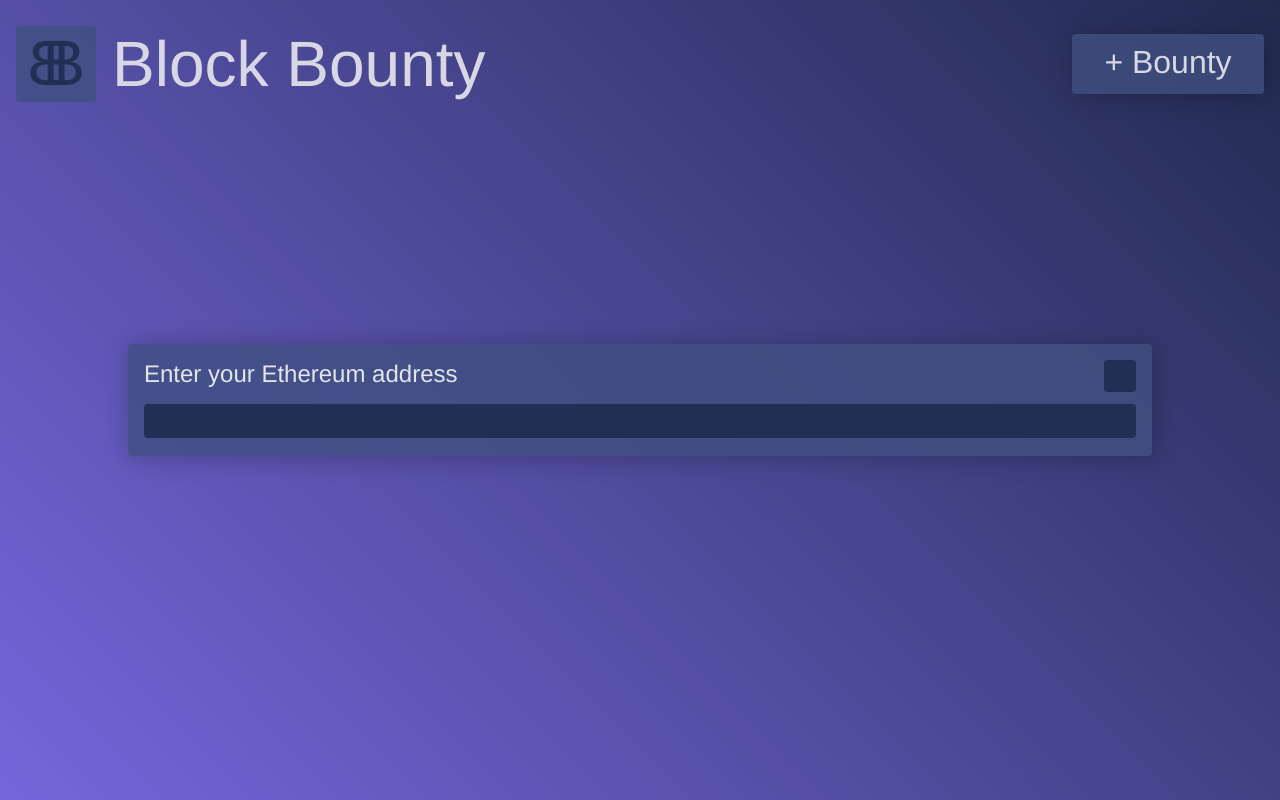
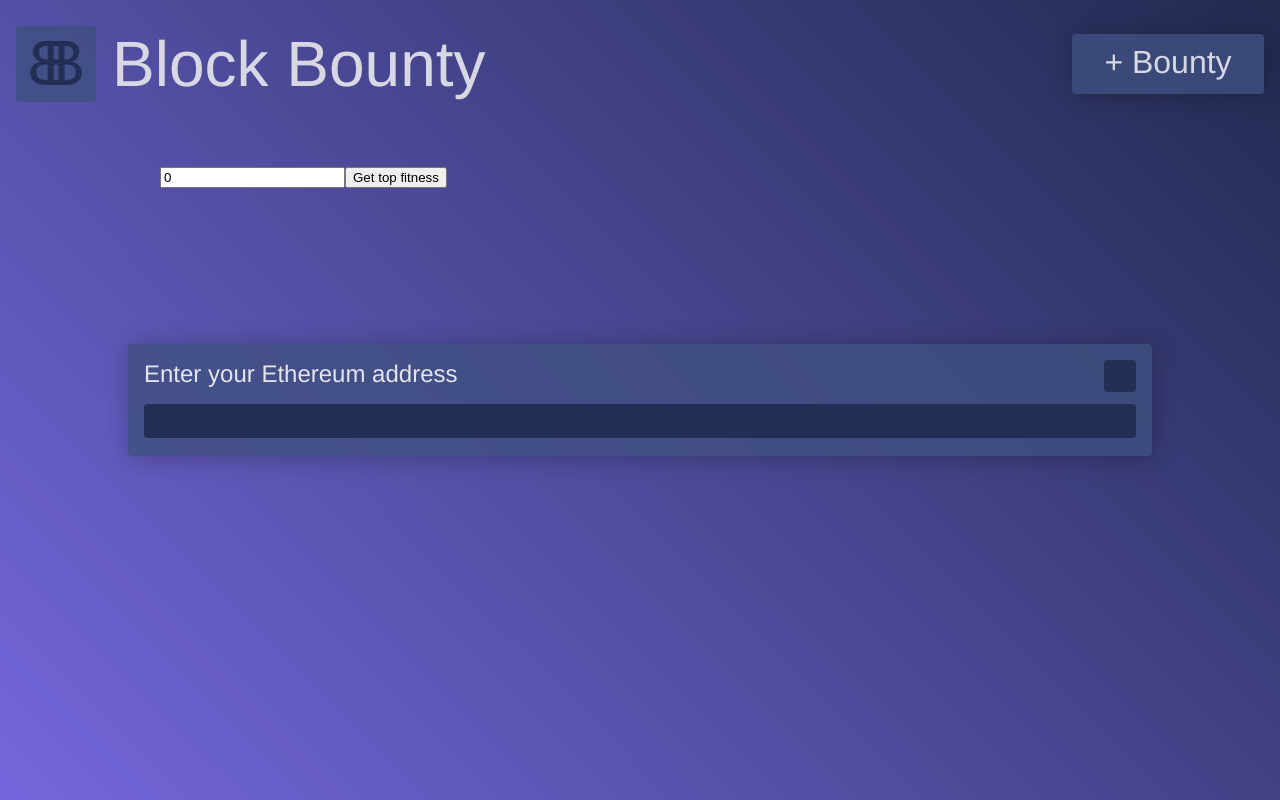
Before and after one commit to BlockBounty/BlockBounty, a Vue app in the folder Client/: page / in a window 1280 px wide. Built offline with nearby package versions, Linux system fonts and the light colour scheme.

Commit message:
WIP. get fitness for a job

```diff
--- a/Client/src/App.vue
+++ b/Client/src/App.vue
@@ -8,6 +8,13 @@
       <div class="name">Block Bounty</div>
       <div class="flex"></div>
       <div class="new-bounty border-radius" @click="showCreateBounty">+ Bounty</div>
+    </div>
+    <div class="fitness-table">
+        <input v-model="jobId" type="number"/>
+        <button @click="getTopFitness">Get top fitness</button>
+        <div>
+            {{topFitness}}
+        </div>
     </div>
     <ConfigComponent v-if="showingProgress"/>
     <NewBountyComponent v-else/>
@@ -30,6 +37,15 @@ let model = {
     showingProgress: true,
     showCreateBounty: () => {
         model.showingProgress = !model.showingProgress;
+    },
+    jobId: 0,
+    topFitness: "",
+    getTopFitness: () => {
+        fetch(`localhost:8089/api/jobs/${model.jobId}/progress`).then(res => {
+            return res.json();
+        }).then(json => {
+            model.topFitness = json;
+        })
     }
 };
 
@@ -61,6 +77,16 @@ export default {
   background: linear-gradient(45deg, #7467dc, #222a4f);
   overflow: hidden;
   color: #222f54;
+}
+
+.fitness-table {
+    position: absolute;
+    top: 10rem;
+    left: 10rem;
+    font-size: 1.5rem;
+    font-weight: 100;
+    margin-bottom: 1rem;
+    color: white;
 }
 
 .logo-container {
```
